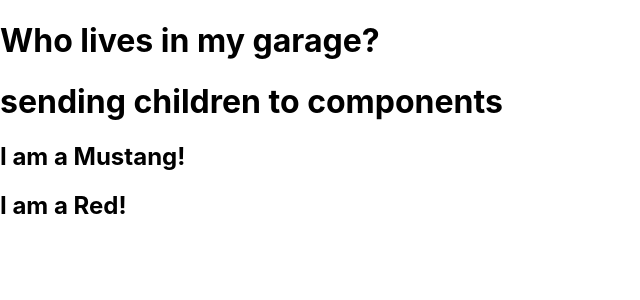
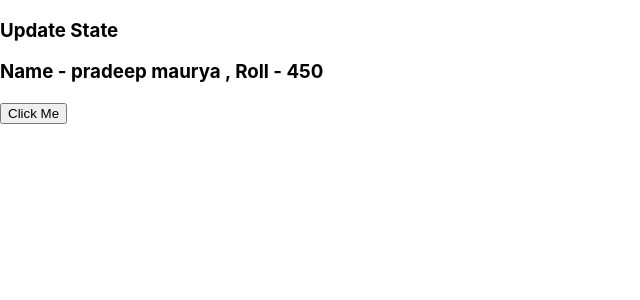
Before and after one commit to hipradeep/learn_react, a React (Create React App) app: page / in a window 1280 px wide. Shown: the top 300 px of the page, without its empty margins (0-640 px from the left). Built offline with nearby package versions, Linux system fonts and the light colour scheme.

Commit message:
setState

```diff
--- a/src/App.js
+++ b/src/App.js
@@ -1,8 +1,10 @@
 import logo from './logo.svg';
 
 // import Compnt from "./nav1/navbar1";
-//  import Compnt from "./events/events";
-import Compnt from "./props/propsexample";
+ // import Compnt from "./events/eventInClassComp";
+//  import Compnt from "./events/eventsInFunComp";
+//import Compnt from "./props/propsexample";
+ import Compnt from "./states/state";
 
 function App(props) {
 
@@ -13,11 +15,12 @@ function App(props) {
       {/* use of jsx children */}
       {/* <h1>{props.children}</h1> */}
 
-      <Compnt>
+       {/*COMT:012 */}
+      {/* <Compnt>  sending children to components   </Compnt> */}
 
-        sending children to components
+      <Compnt roll ={450} />
 
-      </Compnt>
+      {/* <Compnt/> */}
 
     </>);
 
--- /dev/null
+++ b/src/events/eventInClassComp.js
@@ -0,0 +1,40 @@
+import React, { Component } from 'react'
+
+class Event extends React.Component {
+
+    constructor(props) {
+        super(props);
+        this.state = {
+            name: " pradeep maurya ",
+           // roll: this.props.roll
+
+        }
+
+        this.handleClick = this.handleClick.bind(this);
+    }
+
+    handleClick() {
+        console.log('Button Clicked', this.state.name);
+    }
+
+    /**
+     * handlind undefind this
+
+    handleClick =() =>{
+        console.log('Button Clicked', this);
+    }
+
+    */
+
+    render() {
+        return (
+            <div>
+                <h1>Event</h1>
+                <button onClick={this.handleClick}>Click Me</button>
+            </div>
+        )
+    }
+}
+
+
+export default Event;
--- a/src/events/events.css
+++ b/src/events/events.css
@@ -18,6 +18,7 @@ button{
     justify-content: center;
 }
 a{
-    background-color: aqua;
-    display: inline-block;
+    /* background-color: aqua;
+    display: inline-block; */
+    margin: 50px;
 }
--- /dev/null
+++ b/src/events/eventsInFunComp.js
@@ -0,0 +1,38 @@
+import React, { useState } from "react";
+import "./events.css"
+
+//evnt component function
+ function evnt() {
+
+    const shoot = () => {
+        alert("Great Shossst!");
+    }
+    //handleClick function
+    function handleClick(){
+        console.log('Button Clicked');
+    }
+    //handleClick2 function
+    function handleClick2(e){
+        e.preventDefault();
+        console.log('Button Clicked');
+    }
+
+    //ancher component
+    function Ancher() {
+       return <a href="https://www.google.com" onClick={handleClick2}>google</a>;
+    }
+
+    return (
+        <div className="content">
+            <button onClick={shoot}>Take the shot!</button>
+            <button onClick={handleClick}>See console</button>
+
+          <Ancher/>
+        </div>
+
+    );
+
+}
+
+
+export default evnt;
--- a/src/props/propsexample.js
+++ b/src/props/propsexample.js
@@ -15,6 +15,7 @@ function Car(props) {
     return (
       <>
         <h1>Who lives in my garage?</h1>
+        {/*COMT:012 */}
         {/* use of jsx children */}
         <h1>{props.children}</h1>
         <Car brand={ carInfo } />
--- a/src/states/state.js
+++ b/src/states/state.js
@@ -0,0 +1,65 @@
+import React, { Component } from 'react'
+
+class State extends Component {
+    state = {
+        name: " pradeep maurya ",
+        roll: this.props.roll
+    }
+    render() {
+        return (
+            <>
+                <h1> Hello {this.state.name} </h1>
+                <h1> Roll  {this.state.roll} </h1>
+            </>
+        )
+    }
+}
+//using constuctor
+class State2 extends Component {
+    constructor(props) {
+        super(props);
+        this.state = {
+            name: " pradeep maurya ",
+            roll: this.props.roll
+        }
+    }
+    render() {
+        return (
+            <>
+                <h1> Hello {this.state.name} </h1>
+                <h1> Roll  {this.state.roll} </h1>
+            </>
+        )
+    }
+}
+
+//update state
+
+class State3 extends Component {
+    constructor(props) {
+        super(props);
+        this.state = {
+            name: " pradeep maurya ",
+            roll: this.props.roll
+        }
+    }
+    handleClick =() =>{
+        console.log('Button Clicked', this.state.name);
+       // this.state.name="prdp"; only change state variable not state
+
+        this.setState({name: "prdp",roll:254})
+    }
+
+
+    render() {
+        return (
+            <div>
+                <h3>Update State</h3>
+                <h3> Name - {this.state.name}, Roll - {this.state.roll} </h3>
+                <button onClick={this.handleClick}>Click Me</button>
+            </div>
+        )
+    }
+}
+
+export default State3;
```
Also changed, not shown: src/events/events.js (deleted, +0 -27 lines).
